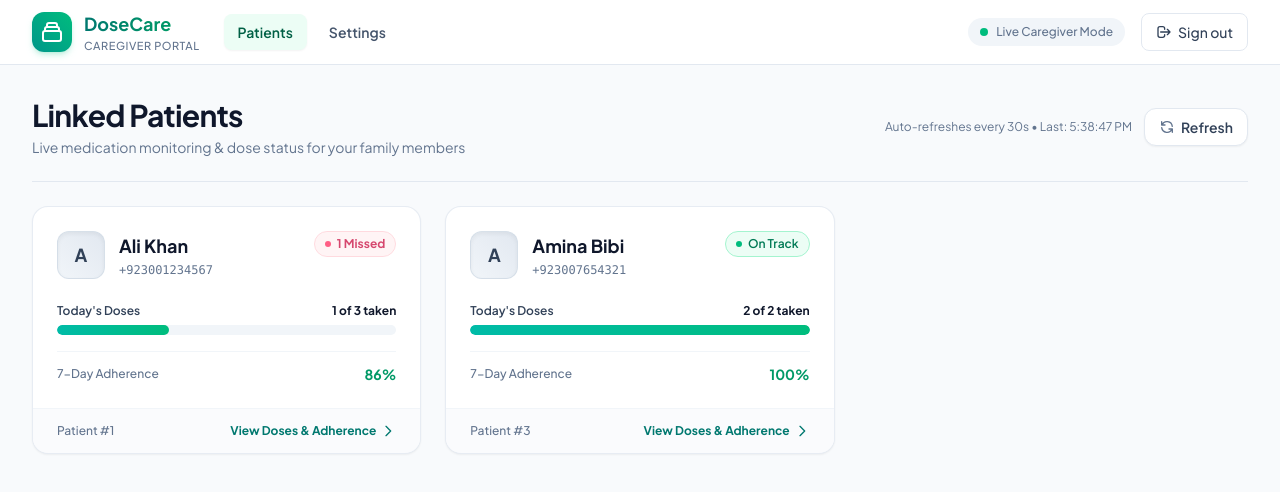
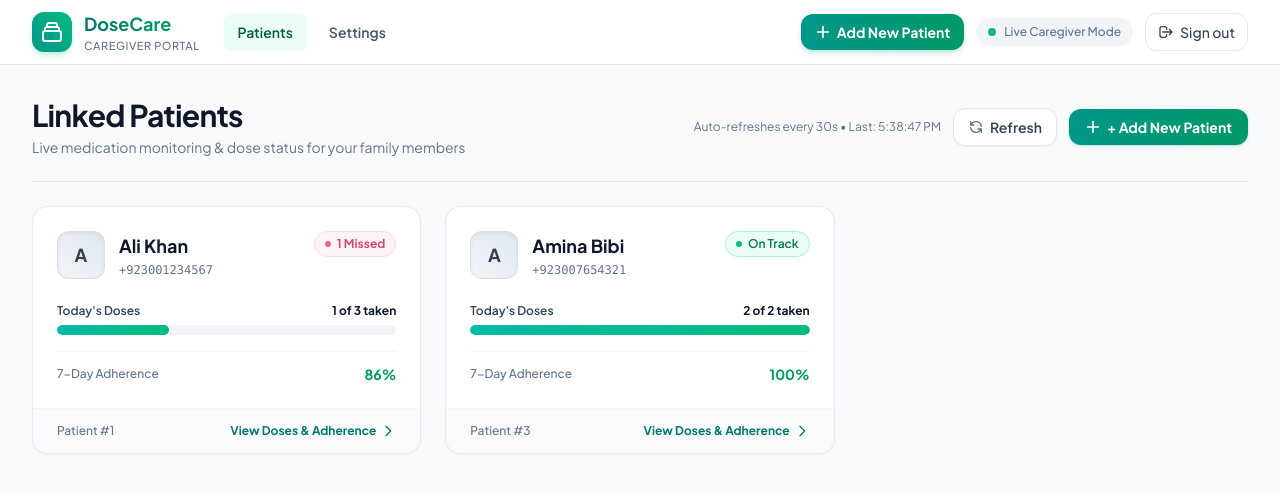
Before and after one commit to behzad-12-nawaz/team, a React (Vite) app in the folder caregiver-dashboard/: page /patients in a window 1280 px wide. Shown: the top 492 px of the page. Built offline with nearby package versions, Linux system fonts and the light colour scheme; sample sign-in values are in the browser's storage.

Commit message:
feat(caregiver-dashboard): add prominent Add New Patient button in Navbar and Patients header

```diff
--- a/caregiver-dashboard/src/components/Navbar.jsx
+++ b/caregiver-dashboard/src/components/Navbar.jsx
@@ -56,20 +56,31 @@ export function Navbar() {
             </nav>
           </div>
 
-          <div className="flex items-center space-x-4">
-            <div className="hidden sm:flex items-center space-x-2 text-xs font-medium text-slate-500 bg-slate-100 px-3 py-1.5 rounded-full">
+          <div className="flex items-center space-x-3">
+            {/* Quick Add Patient Button in Navbar */}
+            <Link
+              to="/settings"
+              className="inline-flex items-center px-3.5 py-2 text-xs sm:text-sm font-bold rounded-xl bg-gradient-to-r from-teal-600 to-emerald-600 hover:from-teal-700 hover:to-emerald-700 text-white shadow-md shadow-teal-600/20 hover:shadow-teal-600/30 transition-all hover:scale-[1.02] cursor-pointer"
+            >
+              <svg className="w-4 h-4 mr-1.5" fill="none" viewBox="0 0 24 24" stroke="currentColor">
+                <path strokeLinecap="round" strokeLinejoin="round" strokeWidth={2.5} d="M12 4v16m8-8H4" />
+              </svg>
+              <span>Add New Patient</span>
+            </Link>
+
+            <div className="hidden md:flex items-center space-x-2 text-xs font-medium text-slate-500 bg-slate-100 px-3 py-1.5 rounded-full">
               <span className="w-2 h-2 rounded-full bg-emerald-500 animate-pulse"></span>
               <span>Live Caregiver Mode</span>
             </div>
 
             <button
               onClick={handleLogout}
-              className="inline-flex items-center px-3.5 py-2 text-sm font-medium text-slate-700 hover:text-rose-600 hover:bg-rose-50 rounded-lg transition-colors border border-slate-200 hover:border-rose-200"
+              className="inline-flex items-center px-3 py-2 text-xs sm:text-sm font-medium text-slate-700 hover:text-rose-600 hover:bg-rose-50 rounded-xl transition-colors border border-slate-200 hover:border-rose-200 cursor-pointer"
             >
-              <svg className="w-4 h-4 mr-1.5" fill="none" viewBox="0 0 24 24" stroke="currentColor">
+              <svg className="w-4 h-4 sm:mr-1.5" fill="none" viewBox="0 0 24 24" stroke="currentColor">
                 <path strokeLinecap="round" strokeLinejoin="round" strokeWidth={2} d="M17 16l4-4m0 0l-4-4m4 4H7m6 4v1a3 3 0 01-3 3H6a3 3 0 01-3-3V7a3 3 0 013-3h4a3 3 0 013 3v1" />
               </svg>
-              Sign out
+              <span className="hidden sm:inline">Sign out</span>
             </button>
           </div>
         </div>
--- a/caregiver-dashboard/src/pages/Patients.jsx
+++ b/caregiver-dashboard/src/pages/Patients.jsx
@@ -57,6 +57,15 @@ export function Patients() {
               </svg>
               Refresh
             </button>
+            <Link
+              to="/settings"
+              className="inline-flex items-center px-4 py-2 text-sm font-bold rounded-xl bg-gradient-to-r from-teal-600 to-emerald-600 hover:from-teal-700 hover:to-emerald-700 text-white shadow-sm shadow-teal-600/20 hover:shadow-teal-600/30 transition-all cursor-pointer"
+            >
+              <svg className="w-4 h-4 mr-1.5" fill="none" viewBox="0 0 24 24" stroke="currentColor">
+                <path strokeLinecap="round" strokeLinejoin="round" strokeWidth={2.5} d="M12 4v16m8-8H4" />
+              </svg>
+              + Add New Patient
+            </Link>
           </div>
         </div>
 
```
